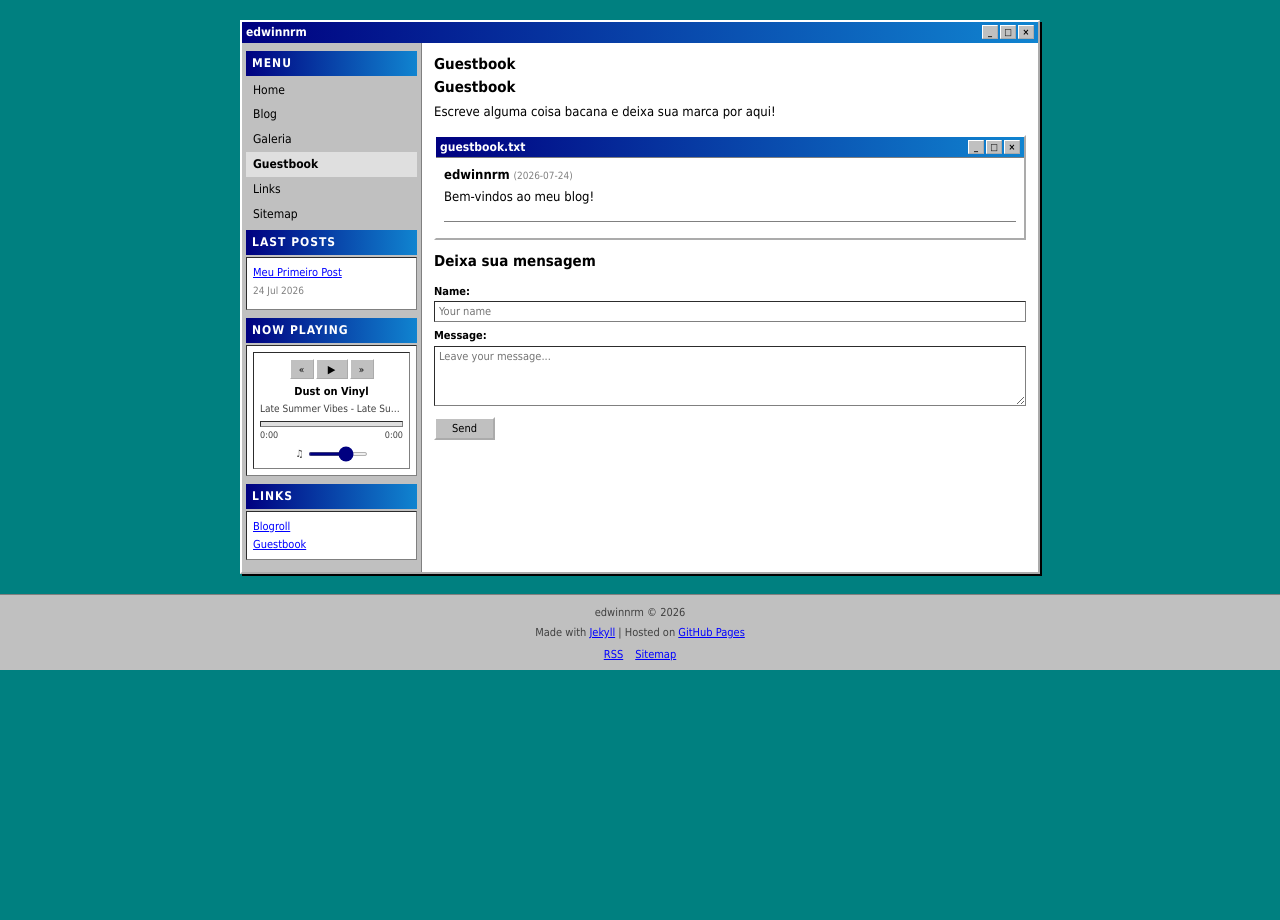
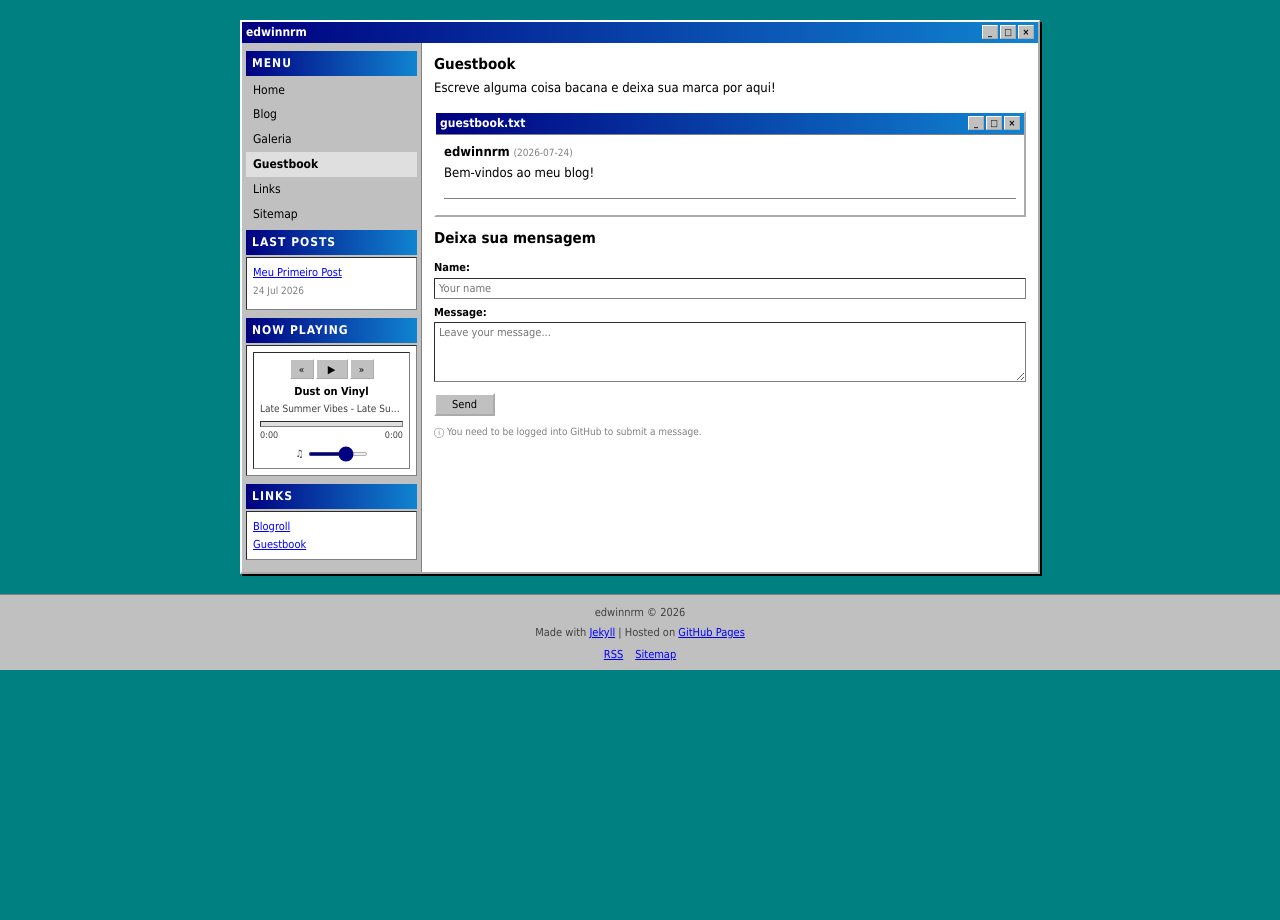
Before and after one commit to EdwinNRM/Blog, a Jekyll site: the page built from pages/guestbook.md, in a window 1280 px wide. Built offline with Jekyll 4.4.1, drawn with Linux system fonts in a browser that asks for light colours.

Commit message:
fix: player baseurl, guestbook duplicate, login note
- Fix player.js to use dynamic baseurl for audio paths
- Fix sidebar.html to use relative_url for player.js script src
- Remove duplicate h3 from guestbook.md (page layout already renders title)
- Add login note to guestbook form

```diff
--- a/_includes/sidebar.html
+++ b/_includes/sidebar.html
@@ -31,9 +31,9 @@
   <div class="sidebar-title">Now Playing</div>
   <div class="sidebar-box">
     <div class="sidebar-box__content">
-      <div id="music-player" class="music-player"></div>
+      <div id="music-player" class="music-player" data-baseurl="{{ '/' | relative_url }}"></div>
       <script id="player-tracks" type="application/json">{{ site.data.music | jsonify }}</script>
-      <script src="/assets/js/player.js"></script>
+      <script src="{{ '/assets/js/player.js' | relative_url }}"></script>
     </div>
   </div>
 
--- a/assets/js/player.js
+++ b/assets/js/player.js
@@ -13,6 +13,9 @@
   function init() {
     const el = document.getElementById("player-tracks");
     if (!el) return;
+
+    const container = document.getElementById("music-player");
+    window._PLAYER_BASEURL = container ? container.dataset.baseurl || "/" : "/";
 
     tracks = JSON.parse(el.textContent || "[]");
     if (tracks.length === 0) return;
@@ -76,7 +79,7 @@
     if (index < 0 || index >= tracks.length) return;
     currentTrack = index;
     var t = tracks[currentTrack];
-    audio.src = "/assets/audio/" + t.file;
+    audio.src = window._PLAYER_BASEURL + "assets/audio/" + encodeURIComponent(t.file);
     document.getElementById("player-title").textContent = t.title;
     document.getElementById("player-artist").textContent = t.artist + " - " + t.album + " (" + t.year + ")";
     document.getElementById("player-progress-fill").style.width = "0%";
--- a/pages/guestbook.md
+++ b/pages/guestbook.md
@@ -4,7 +4,6 @@
 permalink: /guestbook/
 ---
 
-<h3>Guestbook</h3>
 <p>Escreve alguma coisa bacana e deixa sua marca por aqui!</p>
 
 <div class="y2k-window" style="margin: 12px 0;">
@@ -42,6 +41,9 @@
   </div>
   <button id="gb-submit" class="guestbook-form__submit">Send</button>
   <p id="gb-status" style="font-size: 10px; color: #808080; margin-top: 4px;"></p>
+  <p style="font-size: 10px; color: #808080; margin-top: 4px;">
+    &#9432; You need to be logged into GitHub to submit a message.
+  </p>
 </div>
 
 <script>
```
